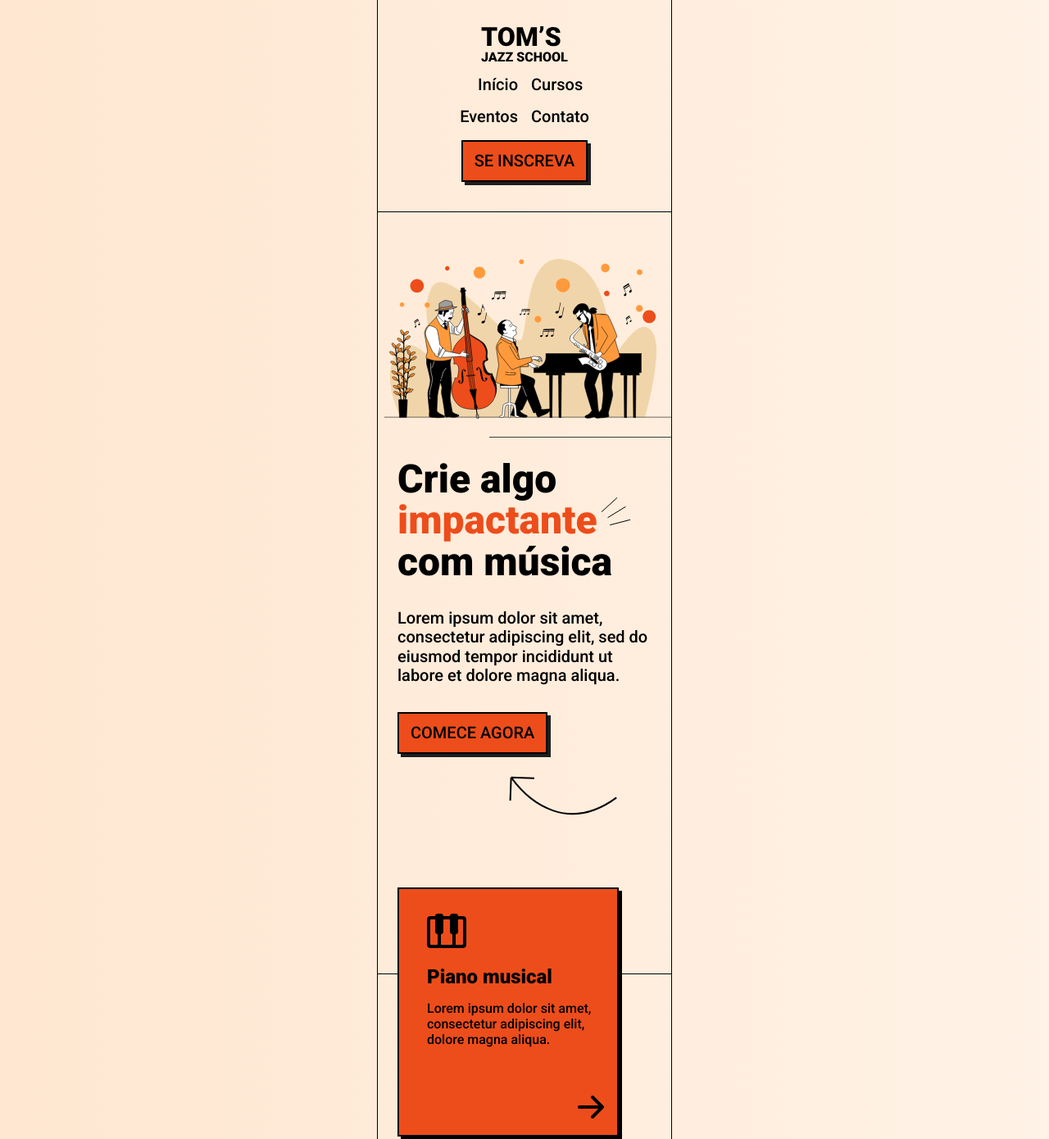
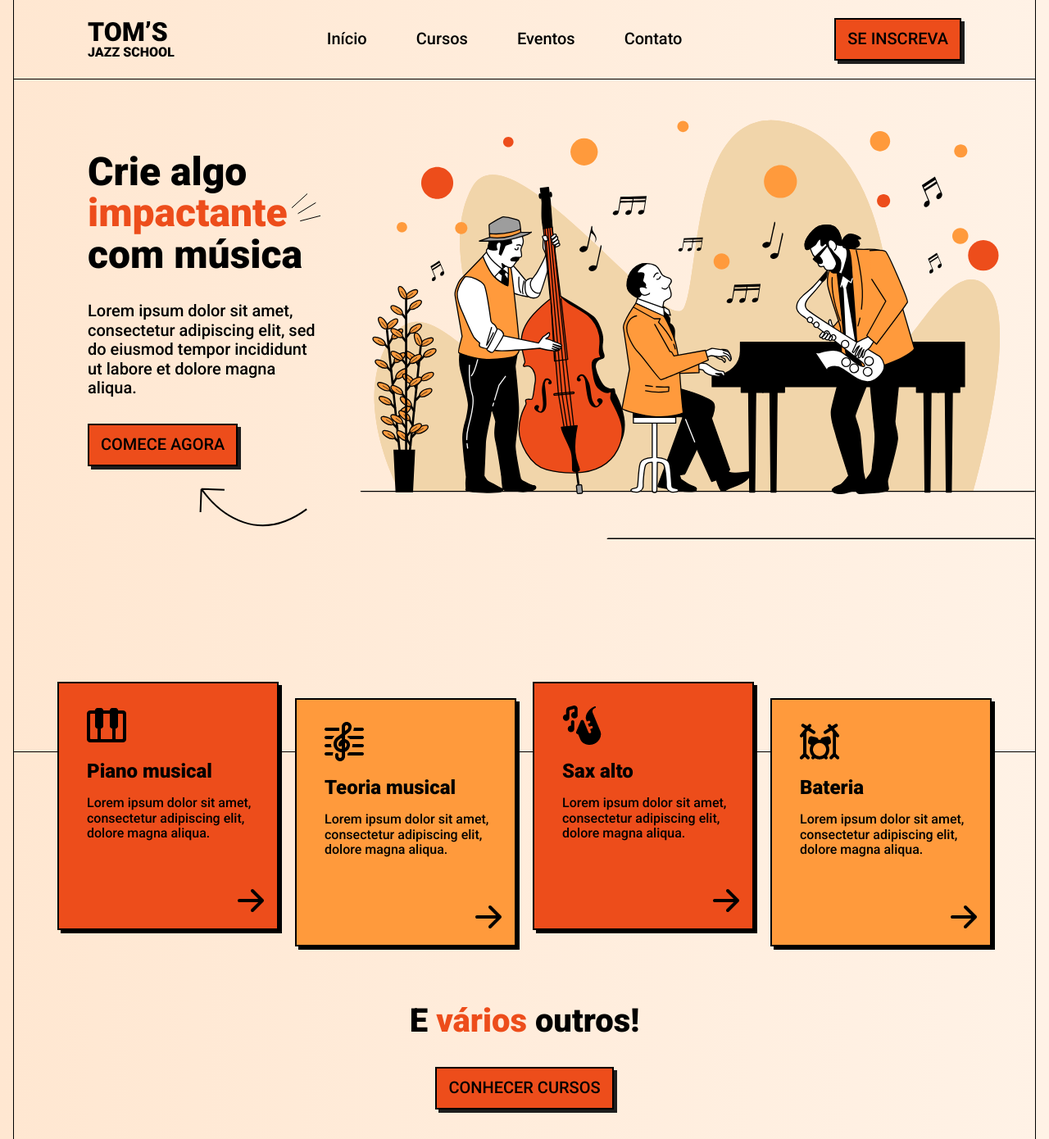
Before and after one commit to barbaraishioka/landing-page-onebitcode, a plain HTML site: page index.html in a window 1280 px wide. Shown: the top 1390 px of the page at 82% size. Drawn offline with Linux system fonts and the light colour scheme.

Commit message:
feat: Add landing page for tablet and desktop

```diff
--- a/index.html
+++ b/index.html
@@ -105,6 +105,7 @@
       </main>
 
       <footer>
+        <div>
           <a href="#">
             <img src="./img/logo.svg" alt="Logo da página Tom's Jazz School" />
           </a>
@@ -112,6 +113,8 @@
             Lorem ipsum dolor sit amet, consectetur adipiscing elit, sed do
             eiusmod tempor incididunt ut labore et dolore magna aliqua.
           </p>
+        </div>
+
         <nav>
           <a href="#">Início</a>
           <a href="#">Cursos</a>
--- a/styles.css
+++ b/styles.css
@@ -24,7 +24,7 @@ body {
 }
 
 #container {
-  width: 36rem;
+  width: 360px;
   margin-inline: auto;
 }
 
@@ -107,6 +107,9 @@ header button {
 main section:first-child > img {
   width: 100%;
   margin: 3.6rem 0 2.4rem;
+
+  max-width: 842px;
+  height: 561px;
 }
 
 main section:first-child h1 {
@@ -255,3 +258,105 @@ footer form input {
   padding: 1.2rem 1.4rem;
   font-size: 2rem;
 }
+
+/* MEDIA QUERIES */
+
+@media only screen and (min-width: 768px) {
+  #container {
+    width: 100%;
+  }
+
+  header nav {
+    display: flex;
+    justify-content: center;
+    align-items: center;
+    text-align: center;
+  }
+
+  main section:first-child h1 > span {
+    display: block;
+  }
+
+  main section:last-child > div:first-child {
+    display: flex;
+    flex-direction: row;
+    flex-wrap: wrap;
+    justify-content: center;
+    align-items: center;
+  }
+
+  main section:last-child > div:first-child article:nth-child(2n) {
+    margin-top: 4rem;
+  }
+}
+
+@media only screen and (min-width: 1024px) {
+  #container {
+    width: 100%;
+    max-width: 1440px;
+  }
+
+  header,
+  footer {
+    padding-inline: 9rem;
+  }
+
+  header {
+    display: flex;
+    flex-direction: row;
+    align-items: center;
+    justify-content: space-between;
+    text-align: center;
+  }
+
+  header img {
+    padding: 0;
+    margin-block: 2.6rem;
+  }
+
+  header nav {
+    gap: 6rem;
+  }
+
+  header button {
+    margin: 0;
+  }
+
+  main section:first-child {
+    display: flex;
+    flex-direction: row-reverse;
+    align-items: flex-start;
+    justify-content: space-between;
+    margin: 0;
+    padding: 0 0 8rem;
+  }
+
+  main section:first-child > img {
+    margin: 0;
+    padding: 0;
+  }
+
+  main section:first-child div {
+    margin-top: 8.8rem;
+    padding-left: 9rem;
+  }
+
+  footer {
+    padding-top: 6.3rem;
+    display: grid;
+    justify-content: space-between;
+    align-items: start;
+    grid-template-columns: 1fr 1fr 3fr;
+    gap: 1.2rem;
+  }
+
+  footer img {
+    padding-top: 0;
+  }
+
+  footer nav {
+    width: fit-content;
+    margin: 0;
+    margin-inline: auto;
+  }
+}
```
Lines whose indentation alone changed are shown as unchanged.
